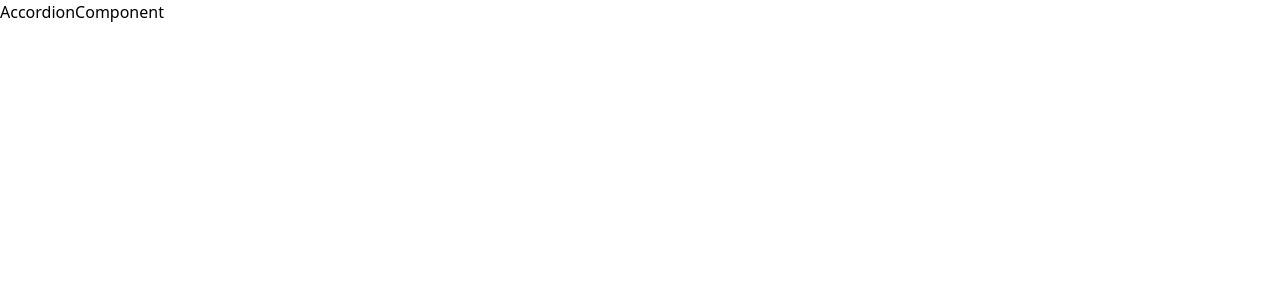
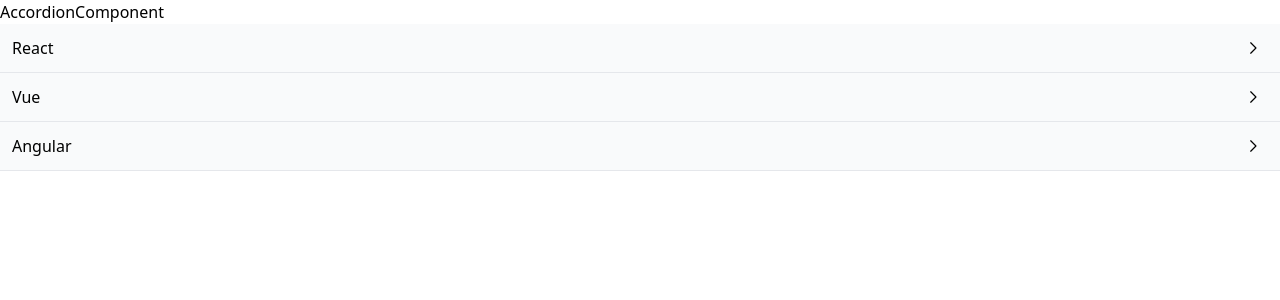
Before and after one commit to Sundeep8051/ReactBasics, a React (Vite) app: page / in a window 1280 px wide. Shown: the top 300 px of the page. Built offline with nearby package versions, Linux system fonts and the light colour scheme.

Commit message:
added Acordion component

```diff
--- a/src/components/ReusableComponents/Accordion/AccordionComponent.jsx
+++ b/src/components/ReusableComponents/Accordion/AccordionComponent.jsx
@@ -1,5 +1,41 @@
-const AccordionComponent = () => {
-  return <div>AccordionComponent</div>;
+import { useState } from "react";
+import { GoChevronDown, GoChevronRight } from "react-icons/go";
+
+/* eslint-disable react/prop-types */
+const AccordionComponent = ({ items }) => {
+  const [expandedIndex, setExpandedIndex] = useState(-1);
+
+  const handleShow = (index) => {
+    const idx = (currentIdx) => (currentIdx === index ? -1 : index);
+    setExpandedIndex(idx);
+  };
+
+  const renderedItems = items.map((item, index) => {
+    const isExpanded = index === expandedIndex;
+    const icon = (
+      <span className="text-xl">
+        {isExpanded ? <GoChevronDown /> : <GoChevronRight />}{" "}
+      </span>
+    );
+    return (
+      <div key={item.id}>
+        <h2
+          onClick={() => handleShow(index)}
+          className="flex justify-between p-3 bg-gray-50 border-b items-center cursor-pointer"
+        >
+          {item.label} {icon}
+        </h2>
+        {isExpanded && <p className="p-5 border-b">{item.content}</p>}
+      </div>
+    );
+  });
+
+  return (
+    <>
+      <div>AccordionComponent</div>
+      <div>{renderedItems}</div>
+    </>
+  );
 };
 
 export default AccordionComponent;
--- a/src/components/ReusableComponents/Accordion/AccordionPage.jsx
+++ b/src/components/ReusableComponents/Accordion/AccordionPage.jsx
@@ -1,9 +1,30 @@
 import AccordionComponent from "./AccordionComponent";
+
+const ListItems = [
+  {
+    id: 1,
+    label: "React",
+    content:
+      "Lorem ipsum dolor sit amet consectetur adipisicing elit. Doloribus odit architecto beatae, excepturi cum illum accusantium ut sapiente temporibus distinctio aspernatur, quidem placeat iure ducimus perspiciatis repudiandae debitis officia expedita.",
+  },
+  {
+    id: 2,
+    label: "Vue",
+    content:
+      "Lorem ipsum dolor sit amet consectetur adipisicing elit. Eligendi accusamus facere in ea, non tempore suscipit, necessitatibus unde doloremque quaerat autem architecto sequi at molestias, quibusdam dolorem minima perferendis error?",
+  },
+  {
+    id: 3,
+    label: "Angular",
+    content:
+      "Lorem ipsum dolor sit amet consectetur adipisicing elit. Ex corrupti minima quia, ipsa quis dolores, omnis quam numquam provident harum consequatur qui sequi esse sunt praesentium, quas cum voluptate illum.",
+  },
+];
 
 const AccordionPage = () => {
   return (
     <div>
-      <AccordionComponent></AccordionComponent>
+      <AccordionComponent items={ListItems}></AccordionComponent>
     </div>
   );
 };
```
